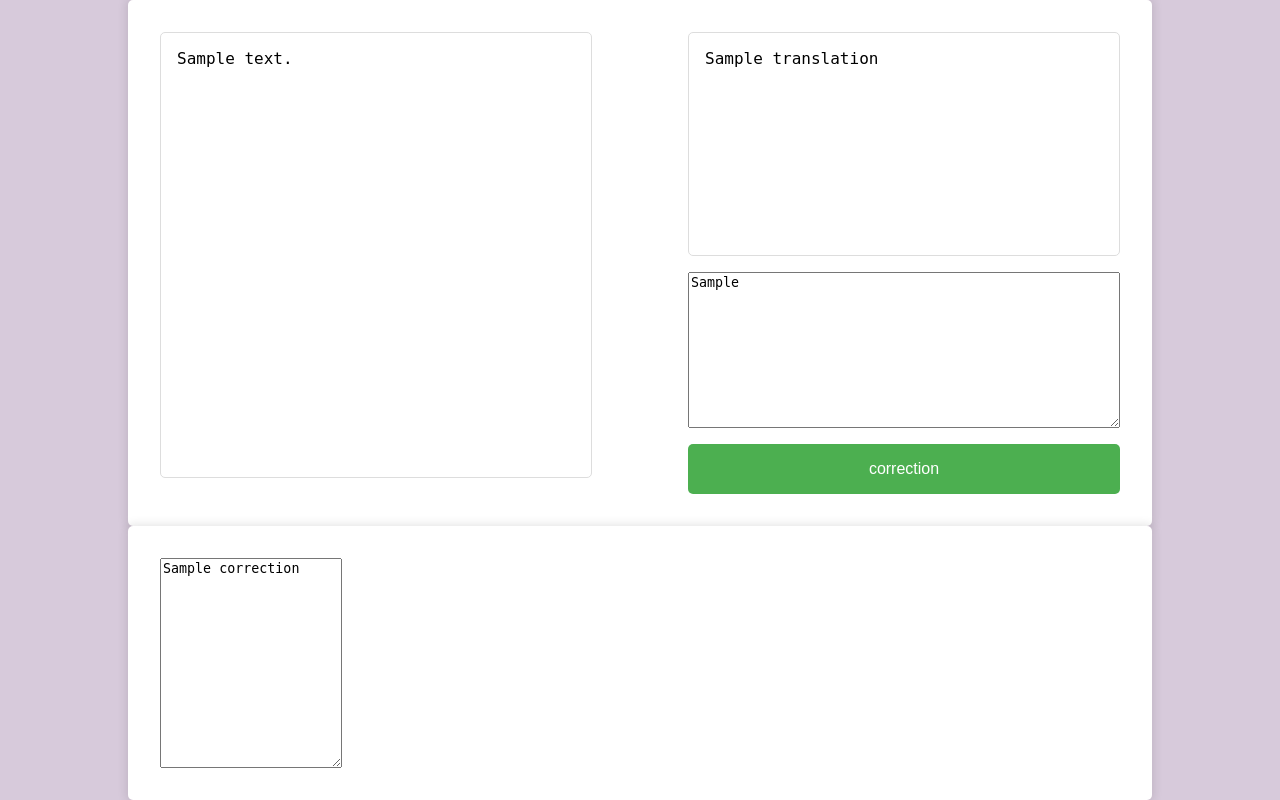
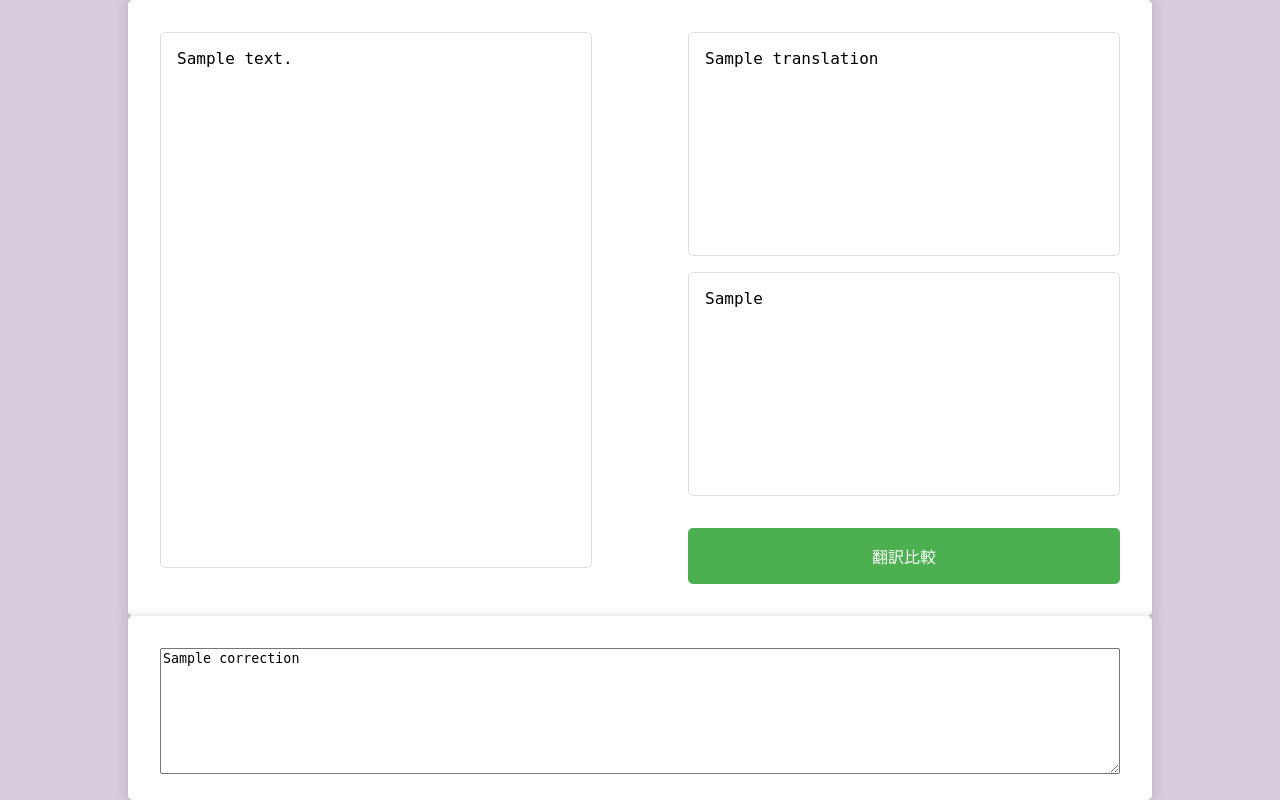
Before and after one commit to 3104yoshi/writing_corrector, a Flask app: template templates/index.html in a window 1280 px wide. Run offline with Flask 3, Linux system fonts and the light colour scheme; the template is opened without the code that fills it: most values are stand-ins (such as "Sample title", 1, 10 or a date in 2020).

Commit message:
add function comparing translation by deepl with one by self

```diff
--- a/app.py
+++ b/app.py
@@ -27,36 +27,20 @@ def translate():
 def translation_auto():
     input_text = request.form.get('input-text')
 
-    base_url = "https://api-free.deepl.com/v2/translate"
-    payload = {
-        "auth_key": os.environ['DEEPL_API_KEYS'],
-        "text": input_text,
-        "source_lang": "JA",
-        "target_lang": "EN"
-    }
+    result = translate_by_deepl(input_text, "JA", "EN")
 
-    response = requests.get(url=base_url, params=payload)
-
-    if response.status_code != 200:
-        raise Exception("DeepL API request failed with status code: " + str(response.status_code))
-
-    result = json.loads(response.text)
     return jsonify({'translation' : result['translations'][0]['text']})
 
-@app.route('/correction' , methods=['GET', 'POST'])
+@app.route('/correction-api' , methods=['POST'])
 def correction():
-    if request.method == 'GET':
-        return redirect(url_for('translate'))
-
-    input_text = request.form.get('input-text')
     translation = request.form.get('translation')
     self_translation = request.form.get('self-translation')
 
     comparison_result = json.loads(compare_sentence_meanings(translation, self_translation))
     if comparison_result["yes-or-no"] == "no":
-        comparison_result['missing-point'] = translate_by_deepl(comparison_result['missing-point'], "EN", "JA")['translations'][0]['text']
+        comparison_result['differences'] = translate_by_deepl(comparison_result['differences'], "EN", "JA")['translations'][0]['text']
 
-    return render_template('index.html', input_text=input_text, translation=translation, self_translation=self_translation, correction=comparison_result['missing-point'])
+    return jsonify({'correction' : comparison_result['differences']})
 
 def compare_sentence_meanings(sentence1, sentence2):
     prompt = f"Are the meanings of the below two sentences the same? \
@@ -68,11 +52,11 @@ def compare_sentence_meanings(sentence1, sentence2):
             ### \
             Could you reply according to the following conditions? \
             ・Reply in japanese \
-            ・Follow below json format \
+            ・Reply only followin below json format \
             ### format \
             {{ \
                 \"yes-or-no\" :  answer \"yes\" or \"no\" about result of comparison two sentence. \
-                \"missing-point\" : If \"yes-or-no\" is \"no\", tell me the differences briefly in japanese. You must output empty str ('') when \"yes-or-no\" is \"yes\" \
+                \"differences\" : If \"yes-or-no\" is \"no\", tell me the differences briefly in japanese. You must output empty str ('') when \"yes-or-no\" is \"yes\" \
             }} \
             ###"
 
--- a/static/styles.css
+++ b/static/styles.css
@@ -29,11 +29,25 @@ body {
     height: 100%;
 }
 
+.correction-zone {
+    display: flex;
+    justify-content: flex-start; /* Change to flex-start to align elements at the top */
+    width: 100%;
+    height: 100%;
+}
+
+.correction {
+    display: flex;
+    justify-content: flex-start; /* Change to flex-start to align elements at the top */
+    width: 100%;
+    height: 100%;
+}
+
 .commentary {
     margin-top: 1em; /* Add space between the form/output and the commentary textarea */
 }
 
-.input,.output {
+.input,.output, .self-writing {
     width: 100%;
     flex-grow: 1; /* Added this to make the textarea grow */
     resize: none;
@@ -45,7 +59,7 @@ body {
     margin-bottom: 1em; /* Add a little space before the button */
 }
 
-.form {
+.form_input, .form_output {
     display: flex;
     flex-direction: column;
     flex-grow: 1; /* Added this to make the form grow */
--- a/templates/index.html
+++ b/templates/index.html
@@ -2,9 +2,31 @@
 <html>
 <head>
     <link rel="stylesheet" type="text/css" href="{{ url_for('static', filename='styles.css') }}">
+</head>
+<body>
+    <div class="main-container">
+        <div class="zone" id="input_area">
+            <form class="form_input" method="POST">
+                <textarea class="input" name="input-text" rows="10" cols="50" placeholder="日本語">{{ input_text }}</textarea>
+            </form>
+        </div>
+        <div class="zone" id="output_area">
+            <form class="form_output" method="POST">
+                <textarea class="output" name="translation" rows="10" cols="50" placeholder="自動翻訳">{{ translation }}</textarea>
+                <textarea class="self-writing" name="self-translation" rows="10" cols="50" placeholder="あなたの翻訳">{{ self_translation }}</textarea>
+                <button class="post-button" type="submit">翻訳比較</button>
+            </form>
+        </div>
+    </div>
+    <div class="main-container">
+        <div class="correction-zone">
+            <textarea class="correction" placeholder="翻訳結果の比較">{{ correction }}</textarea>
+        </div>
+    </div>
+
     <script>
     document.addEventListener('DOMContentLoaded', function() {
-        const form = document.querySelector('.form');
+        const form = document.querySelector('.form_input');
         const output = document.querySelector('.output');
         let timeout = null;
 
@@ -22,28 +44,22 @@
                 });
             }, 1000);
         });
+
+        const correction = document.querySelector('.correction');
+        const form_output = document.querySelector('.form_output');
+        document.querySelector('.post-button').addEventListener('click', function(e) {
+            e.preventDefault(); // prevent the form from submitting normally
+            fetch('/correction-api', {
+                method: 'POST',
+                body: new FormData(form_output),
+            })
+            .then(response => response.json())
+            .then(data => {
+                correction.value = data.correction;
+            })
+            .catch(error => console.error('Error:', error));
+        });
     });
     </script>
-</head>
-<body>
-    <div class="main-container">
-        <div class="zone">
-            <form class="form" method="POST">
-                <textarea class="input" name="input-text" rows="10" cols="50">{{ input_text }}</textarea>
-            </form>
-        </div>
-        <div class="zone">
-            <form action="/correction" class="form" method="POST">
-                <textarea class="output" name="translation" rows="10" cols="50">{{ translation }}</textarea>
-                <textarea class="self-writing" name="self-translation" rows="10" cols="50">{{ self_translation }}</textarea>
-                <button class="post-button" type="submit">correction</button>
-            </form>
-        </div>
-    </div>
-    <div class="main-container">
-        <div class="zone">
-            <textarea class="correction" readonly>{{ correction }}</textarea>
-        </div>
-    </div>
 </body>
 </html>
```
